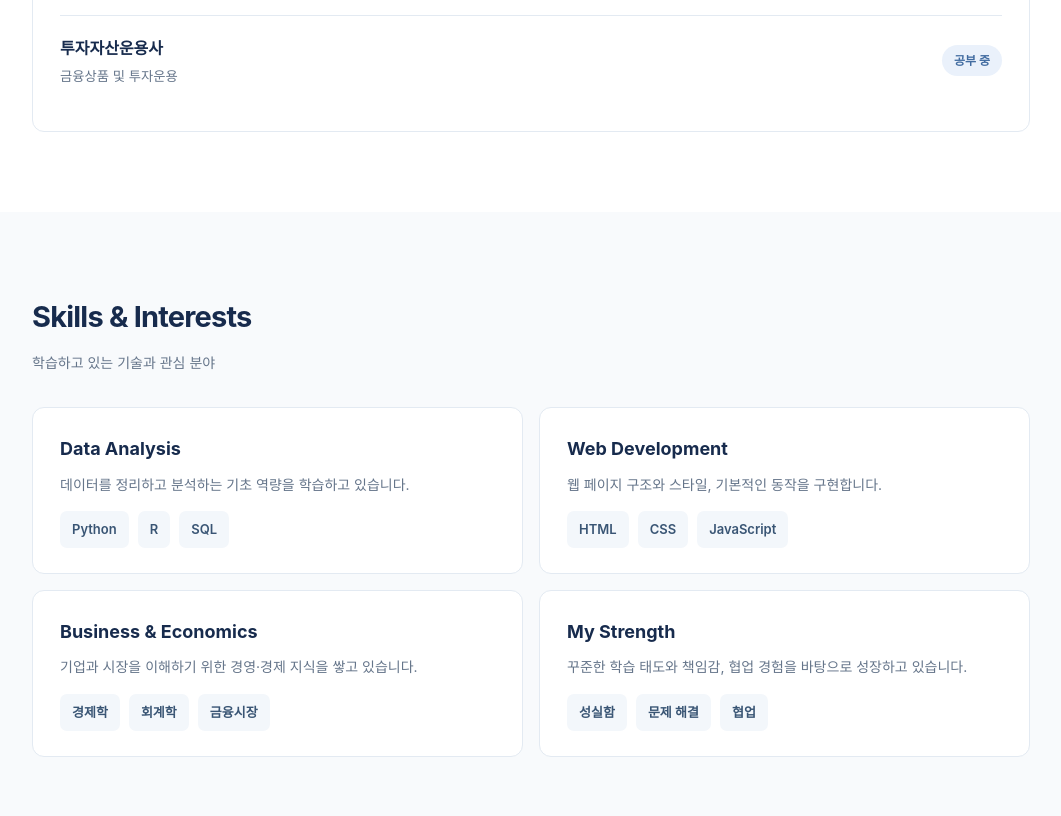
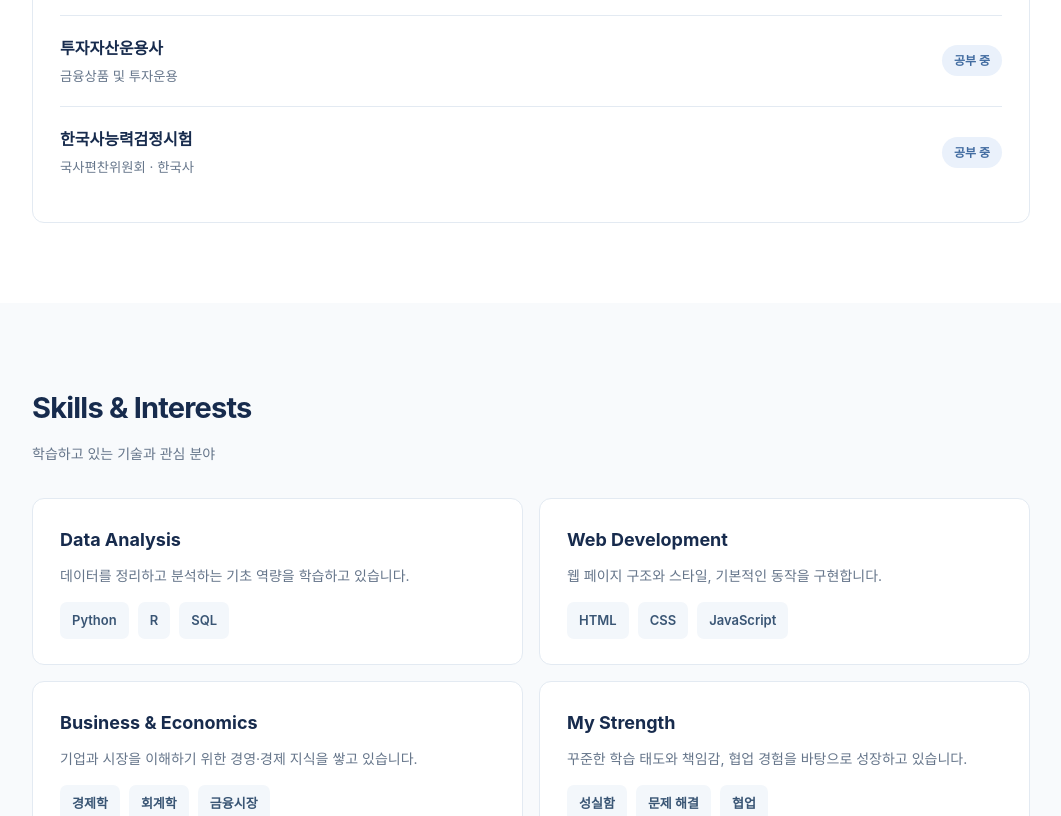
Before and after one commit to dabin-stack/dabin-stack.github.io, a plain HTML site: page index.html in a window 1280 px wide. Shown: the part 2267-3083 px from the top of the page, without its empty margins (109-1170 px from the left). Drawn offline with Linux system fonts and the light colour scheme.

Commit message:
Add 한국사능력검정시험 to certifications

```diff
--- a/index.html
+++ b/index.html
@@ -103,6 +103,7 @@
         <div class="cert"><div><strong>ADsP · 데이터분석 준전문가</strong><small>데이터 분석 기초 및 통계</small></div><span class="tag study">공부 중</span></div>
         <div class="cert"><div><strong>SQLD · SQL 개발자</strong><small>데이터베이스 및 SQL</small></div><span class="tag study">공부 중</span></div>
         <div class="cert"><div><strong>투자자산운용사</strong><small>금융상품 및 투자운용</small></div><span class="tag study">공부 중</span></div>
+        <div class="cert"><div><strong>한국사능력검정시험</strong><small>국사편찬위원회 · 한국사</small></div><span class="tag study">공부 중</span></div>
       </div>
     </div></section>
     <section class="alt" id="skills"><div class="wrap">
```
